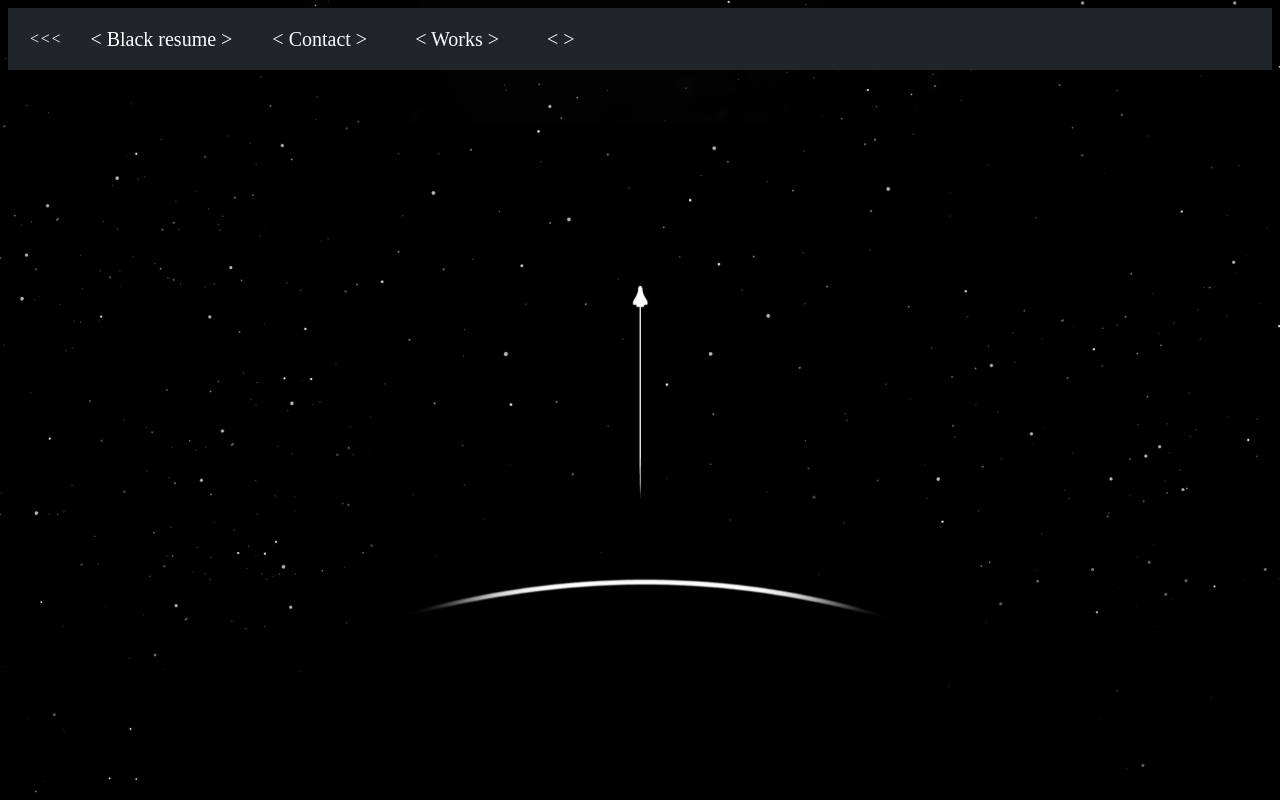
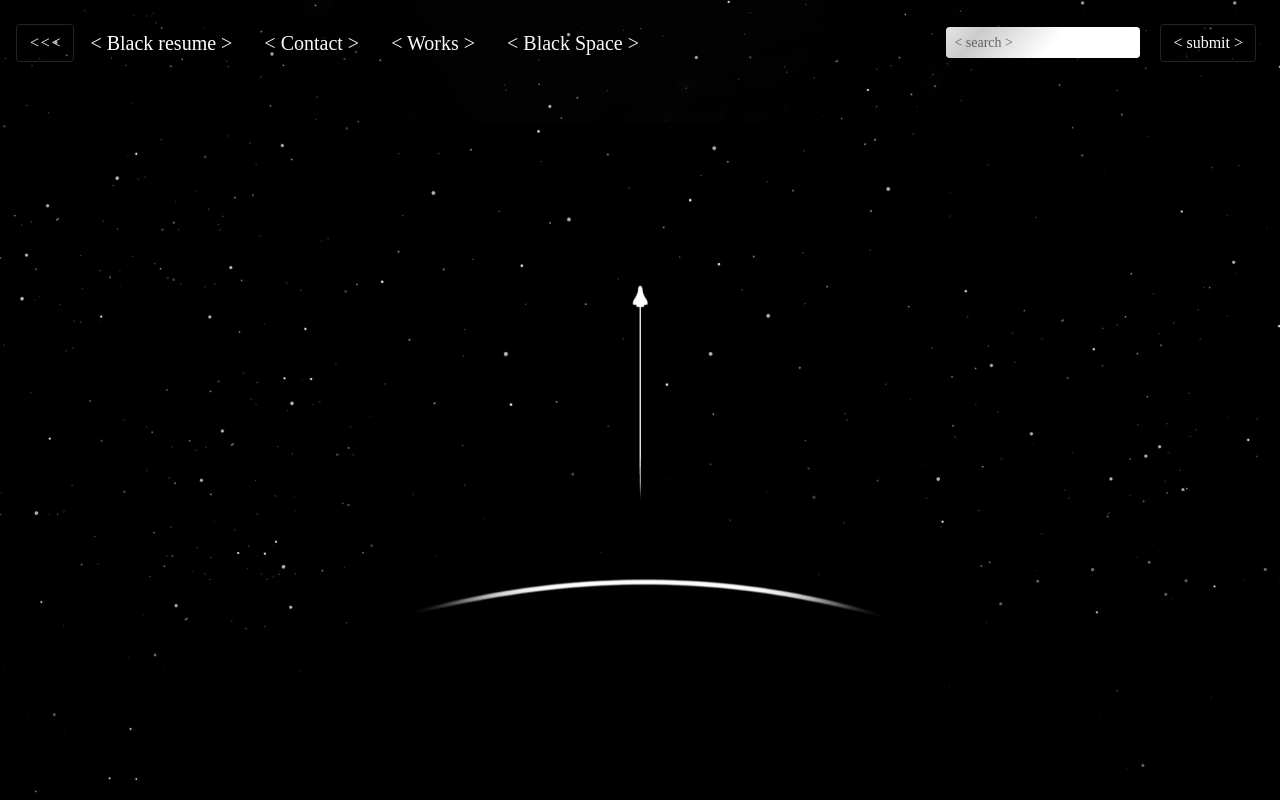
Before and after one commit to nightOFcode/Black-Resume, a PHP site: page / in a window 1280 px wide. Run offline with PHP 8.4, Linux system fonts and the light colour scheme; some libraries are stand-ins or nearby versions.

Commit message:
creating navbar and offcanvas file for easy access and completing them

```diff
--- a/include/footer.php
+++ b/include/footer.php
@@ -1,3 +1,3 @@
 <script src="node_modules/jquery/dist/jquery.min.js"></script>
-<script src="node_modules/bootstrap/dist/js/bootstrap.min.js"></script>
+<script src="node_modules/bootstrap/dist/js/bootstrap.bundle.min.js"></script>
 <?php include "js/script.php"?>
--- a/include/header.php
+++ b/include/header.php
@@ -11,7 +11,6 @@
     <link rel="icon" type="image/png" sizes="32x32" href="fav/favicon_io/favicon-32x32.png">
     <link rel="icon" type="image/png" sizes="16x16" href="fav/favicon_io/favicon-16x16.png">
     <link rel="manifest" href="fav/favicon_io/site.webmanifest">
-    <?php include "footer.php"; ?>
     <title>Black Resume</title>
     <?php include 'style/style.php' ?>
 </head>
--- /dev/null
+++ b/include/navbar.php
@@ -0,0 +1,46 @@
+<nav class="navbar navbar-dark  navbar-expand-xl fixed-top m-2">
+    <!--        offcanvas button-->
+    <button class="btn btn-dark bg-transparent ms-2" type="button" data-bs-toggle="offcanvas"
+            data-bs-target="#offcanvas" data-bs-placement="bottom" title="Sidebar">
+        <i><<<</i>
+    </button>
+    <!--                navbar brand-->
+    <a class="navbar-brand ms-3 nav-hover" href="#" data-bs-toggle="tooltip" data-popper-placement="bottom"
+       title="Black resume page">
+        < Black resume >
+    </a>
+    <!--        navbar button-->
+    <button class="btn bg-transparent navbar-toggler me-2" type="button" data-bs-toggle="collapse"
+            data-bs-target="#navbar"
+            aria-controls="navbar" aria-expanded="false" aria-label="Toggle navigation">
+        <i class="bi-list-stars"></i>
+    </button>
+    <!--        navbar content-->
+    <div class="collapse navbar-collapse" id="navbar">
+        <div class="navbar-nav me-auto">
+            <!--                big navbar content-->
+            <div class="nav-item mx-2 text-center">
+                <a href="#" class="nav-link text-light nav-hover" data-bs-toggle="tooltip"
+                   data-popper-placement="bottom"
+                   title="Contact Page">< Contact ></a>
+            </div>
+            <div class="nav-item mx-2 text-center">
+                <a href="#" class="nav-link text-light nav-hover" data-bs-toggle="tooltip"
+                   data-popper-placement="bottom"
+                   title="Works Page">< Works ></a>
+            </div>
+            <div class="nav-item mx-2 text-center">
+                <a href="#" class="nav-link text-light nav-hover" data-bs-toggle="tooltip"
+                   data-popper-placement="bottom"
+                   title="Black Space site">< Black Space ></a>
+            </div>
+        </div>
+        <form class="my-2 text-center">
+            <input type="text" class="form-control-sm placeholder-wave" placeholder="< search >"
+                   aria-label="search">
+            <button class="btn btn-dark bg-transparent mx-3" type="submit">
+                < submit >
+            </button>
+        </form>
+    </div>
+</nav>
--- /dev/null
+++ b/include/offcanvas.php
@@ -0,0 +1,16 @@
+<nav class="offcanvas offcanvas-start" id="offcanvas" tabindex="2" data-bs-scroll="false">
+    <div class="offcanvas-header">
+        <header class="offcanvas-title text-light font-20" id="offcanvasLabel">< Black resume ></header>
+        <button type="button" class="btn btn-dark text-reset" id="offcanvas-btn" data-bs-dismiss="offcanvas"
+                aria-label="Close">
+            <i class="bi bi-caret-left text-light"></i>
+        </button>
+    </div>
+    <div class="offcanvas-body">
+        <div class="container">
+            <div class="text-light" id="resume-holder">
+                < Resume > &blacktriangledown;
+            </div>
+        </div>
+    </div>
+</nav>
--- a/index.php
+++ b/index.php
@@ -3,53 +3,11 @@
 <body>
 <div id="background"></div>
 <div class="container-fluid text-reset">
-    <nav class="navbar navbar-dark bg-dark navbar-expand-md fixed-top m-2">
-        <!--        offcanvas button-->
-        <button class="btn btn-dark bg-dark ms-2" type="button" data-bs-toggle="offcanvas"
-                data-bs-target="#offcanvas" data-bs-placement="bottom" title="Sidebar">
-            <i><<<</i>
-        </button>
-        <!--                navbar brand-->
-        <a class="navbar-brand ms-3 nav-hover" href="#" data-bs-toggle="tooltip" data-popper-placement="bottom"
-           title="Black resume page">
-            < Black resume >
-        </a>
-        <!--        navbar button-->
-        <button class="btn bg-dark navbar-toggler me-2" id="navbar-toggler" type="button" data-bs-toggle="collapse"
-                data-bs-target="#navbar" aria-controls="navbar" aria-expanded="false" aria-label="Toggle navigation">
-            <i class="bi-list-stars"></i>
-        </button>
-        <!--        navbar content-->
-        <div class="collapse navbar-collapse" id="navbar">
-            <div class="navbar-nav me-auto">
-                <!--                big navbar content-->
-                <div class="nav-item mx-3">
-                    <a href="#" class="nav-link text-light nav-hover" data-bs-toggle="tooltip"
-                       data-popper-placement="bottom"
-                       title="Contact Page">< Contact ></a>
-                </div>
-                <div class="nav-item mx-3">
-                    <a href="#" class="nav-link text-light nav-hover" data-bs-toggle="tooltip"
-                       data-popper-placement="bottom"
-                       title="Space resume page">< Works ></a>
-                </div>
-                <div class="nav-item mx-3">
-                    <a href="#" class="nav-link text-light nav-hover">< ></a>
-                </div>
-            </div>
-        </div>
-    </nav>
-    <!--    offcanvas sidebar-->
-    <nav class="offcanvas offcanvas-start" id="offcanvas" tabindex="2" data-bs-scroll="false">
-        <div class="offcanvas-header">
-            <header class="offcanvas-title text-light" id="offcanvasLabel">Offcanvas</header>
-            <button type="button" class="btn btn-dark text-reset" id="offcanvas-btn" data-bs-dismiss="offcanvas"
-                    aria-label="Close">
-                <i class="bi bi-caret-left text-light"></i>
-            </button>
-        </div>
-    </nav>
+    <!--    navbar-->
+    <?php include "include/navbar.php"; ?>
+    <!--    offcanvas "sidebar"-->
+    <?php include "include/offcanvas.php";?>
 </div>
+<?php include 'include/footer.php' ?>
 </body>
 </html>
-<?php include 'include/footer.php' ?>
--- a/style/style.php
+++ b/style/style.php
@@ -27,7 +27,29 @@
         border: none;
     }
 
+    #dropdownMenuButton {
+        font-size: 20px;
+    }
+
+    #dropdownMenuButton:hover {
+        transition: 200ms;
+        background: #a0a0a0;
+        color: black;
+    }
+
+    #resume-holder {
+        font-size: 20px;
+    }
+
     /*changing the bootstrap css*/
+    .btn {
+        transition: 200ms;
+    }
+
+    .btn:hover {
+        color: #a0a0a0;
+    }
+
     .btn:focus {
         outline: none !important;
         box-shadow: none !important;
@@ -36,9 +58,40 @@
 
     .nav-item {
         font-size: 20px;
+        transition: 200ms;
+    }
+
+    .nav-hover {
+        transition: 200ms;
     }
 
     .nav-hover:hover {
-        color: #a0a0a0!important;
+        color: #a0a0a0 !important;
+    }
+
+    .form-control-sm {
+        border: none;
+        transition: 200ms;
+    }
+
+    .form-control-sm:focus {
+        background: #182026;
+        color: white;
+        outline: none;
+    }
+
+    .font-20 {
+        font-size: 20px;
+        transition: 200ms;
+    }
+
+    .font-20:hover {
+        color: #a0a0a0;
+    }
+
+    .dropdown-item:hover {
+        background: #a0a0a0 !important;
+        color: black !important;
+        transition: 200ms;
     }
 </style>
```
